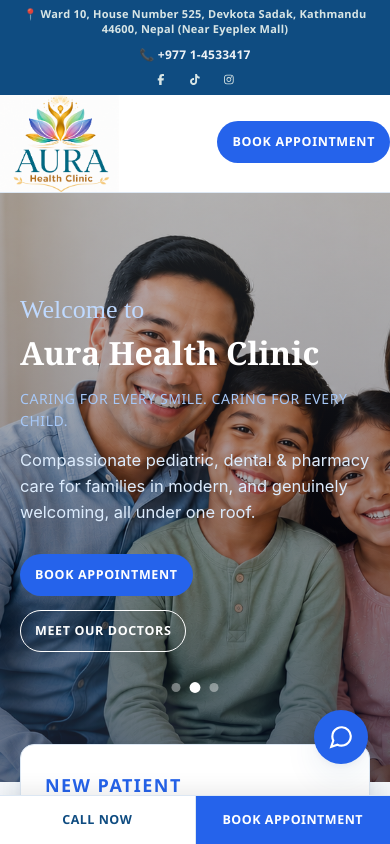
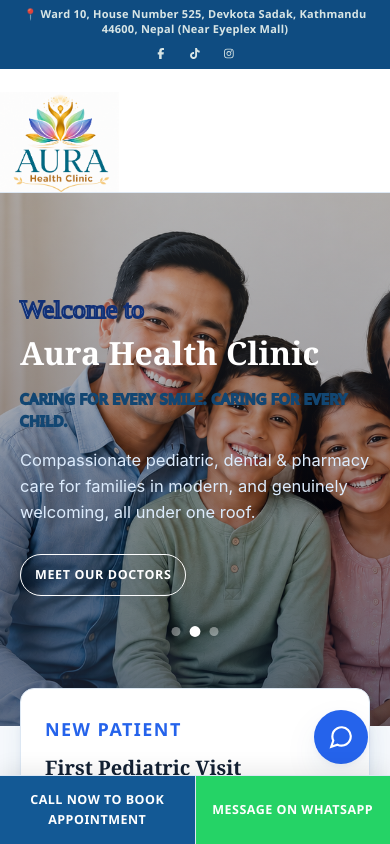
Before and after one commit to ShikhaBhattarai/AuraHealth, a React (Vite) app: page / in a window 390 px wide. Shown: the top 844 px of the page. Built offline with nearby package versions, Linux system fonts and the light colour scheme.

Commit message:
Update mobile theme and add whatsapp

```diff
--- a/src/components/home/Divisions.tsx
+++ b/src/components/home/Divisions.tsx
@@ -39,6 +39,7 @@ export default function Divisions() {
             <h3>{division.name}</h3>
             <div className="who">{division.who}</div>
             <p>{division.description}</p>
+            {(division.slug === "pediatric-care" || division.slug === "dental-care") && <h4>Service Provided</h4>}
             <div className="sublist">
               {division.services.map((service) => (
                 <span key={service}>{service}</span>
--- a/src/components/home/OffersStrip.tsx
+++ b/src/components/home/OffersStrip.tsx
@@ -9,7 +9,6 @@ export default function OffersStrip() {
             <div className="tag">{offer.tag}</div>
             <h3>{offer.title}</h3>
             <p>{offer.description}</p>
-            <a href={offer.href}>{offer.linkLabel}</a>
           </div>
         ))}
       </div>
--- a/src/components/home/Reviews.tsx
+++ b/src/components/home/Reviews.tsx
@@ -8,7 +8,6 @@ export default function Reviews() {
           <div className="eyebrow">Hear From Our Families</div>
           <h2>Families across Kathmandu trust Aura</h2>
         </div>
-        <div className="sample-note">Sample layout — to populate with real Google Reviews at launch</div>
         <div className="rating-row">
           <span className="stars">★★★★★</span>
           <span className="rating-num">{googleRating.score}</span>
--- a/src/components/layout/Header.tsx
+++ b/src/components/layout/Header.tsx
@@ -43,8 +43,18 @@ export default function Header() {
           </a>
         </nav>
         <div className="head-actions">
-          <a className="phone-link" href={siteConfig.phoneHref}>
-            {siteConfig.phone}
+          <a className="phone-link" href="tel:+97714533417">
+            Book Appointment <br />
+            +977 1-4533417
+          </a>
+          <a
+            className="whatsapp-link"
+            href="https://wa.me/9779841476401?text=Hello%20Aura%20Health%20Clinic%2C%20I%20would%20like%20to%20book%20an%20appointment."
+            target="_blank"
+            rel="noopener noreferrer"
+            aria-label="Chat on WhatsApp"
+          >
+            +9779841476401
           </a>
           <Button href="#appointment">Book Appointment</Button>
         </div>
--- a/src/components/layout/StickyMobileCta.tsx
+++ b/src/components/layout/StickyMobileCta.tsx
@@ -5,7 +5,16 @@ export default function StickyMobileCta() {
     <div className="sticky-cta">
       <div className="row">
         <a className="call" href={siteConfig.phoneHref}>
-          Call Now
+          Call Now To Book Appointment
+        </a>
+        <a
+          className="whatsapp-link"
+          href="https://wa.me/9779841476401?text=Hello%20Aura%20Health%20Clinic%2C%20I%20would%20like%20to%20book%20an%20appointment."
+          target="_blank"
+          rel="noopener noreferrer"
+          aria-label="Chat on WhatsApp"
+        >
+          Message On WHATSAPP
         </a>
         <a className="book" href="#appointment">
           Book Appointment
--- a/src/components/layout/UtilityBar.tsx
+++ b/src/components/layout/UtilityBar.tsx
@@ -9,9 +9,6 @@ export default function UtilityBar() {
         <div className="left">
           <a href={siteConfig.addressHref} target="_blank" rel="noopener noreferrer">
             📍 {siteConfig.address}
-          </a>
-          <a className="phone-link" href={siteConfig.phoneHref}>
-            📞 {siteConfig.phone}
           </a>
         </div>
         <div className="left social">
--- a/src/index.css
+++ b/src/index.css
@@ -90,9 +90,12 @@ nav.primary .item:hover .drop{ display:block; }
 nav.primary .drop a{ display:block; padding:8px 12px; font-size:12.5px; text-transform:none; letter-spacing:0; border-radius:6px; color:var(--ink-soft); }
 nav.primary .drop a:hover{ background:var(--tint); color:var(--deep); }
 .head-actions{ display:flex; align-items:center; gap:18px; }
-.phone-link{ font-family:var(--geo); font-size:13.5px; font-weight:600; color:var(--deep); white-space:nowrap; }
+.phone-link, .whatsapp-link, .call-to-book{ font-family:var(--geo); font-size:13.5px; font-weight:600; color:#fff; background:var(--mid); padding:12px 24px; border-radius:100px; white-space:nowrap; display:inline-flex; align-items:center; justify-content:center; }
+.whatsapp-link{ background:#25D366; }
+.call-to-book{ margin-top:10px; }
 .btn{ font-family:var(--geo); font-size:12.5px; font-weight:600; letter-spacing:0.05em; text-transform:uppercase; padding:12px 24px; border-radius:100px; display:inline-block; border:1px solid transparent; white-space:nowrap; cursor:pointer; }
 .btn-fill{ background:var(--mid); color:#fff; }
+a[href="#appointment"].btn.btn-fill{ display:none !important; }
 .btn-fill:hover{ background:var(--deep); }
 .btn-outline{ border-color:var(--surface); color:#fff; background:transparent; }
 .btn-outline.on-light{ border-color:var(--deep); color:var(--deep); }
@@ -101,13 +104,12 @@ nav.primary .drop a:hover{ background:var(--tint); color:var(--deep); }
 .btn-onlight:hover{ background:var(--tint); }
 @media (max-width:980px){
   nav.primary{ display:none; }
-  .phone-link{ display:inline-flex; }
+  .phone-link, .whatsapp-link{ display:inline-flex; }
   .head-actions{ gap:10px; }
 }
 @media (max-width:640px){
   .site .wrap{ padding:44px 0px 0px 0px; gap:0px; }
-  .head-actions{ gap:8px; }
-  .phone-link{ font-size:11.5px; }
+  .head-actions{ display:none; }
   .btn{ padding:10px 14px; }
 }
 
@@ -118,9 +120,9 @@ nav.primary .drop a:hover{ background:var(--tint); color:var(--deep); }
 .hero::after{ width:280px; height:280px; background:#fff; bottom:-140px; left:-80px; opacity:0.06; }
 .hero .wrap{ position:relative; z-index:1; }
 @media (max-width:900px){ .hero{ padding:64px 0 130px; } }
-.eyebrow-script{ font-family:var(--script); font-size:26px; color:#BFD9FF; margin-bottom:4px; }
+.eyebrow-script{ font-family:var(--script); font-size:26px; color:#BFD9FF; margin-bottom:4px; -webkit-text-stroke: 2px #113076; }
 .hero h1{ color:#fff; font-size:clamp(32px,5vw,52px); line-height:1.1; }
-.hero .tagline{ font-family:var(--geo); font-size:14px; letter-spacing:0.04em; text-transform:uppercase; color:#A7C8F7; margin:18px 0 14px; }
+.hero .tagline{ font-family:var(--geo); font-size:14px; letter-spacing:0.04em; text-transform:uppercase; color:#A7C8F7; margin:18px 0 14px; -webkit-text-stroke: 2px #124672; }
 .hero p.sub{ color:#DDECFD; font-size:16.5px; max-width:48ch; }
 .hero .cta-row{ display:flex; gap:14px; margin-top:28px; flex-wrap:wrap; }
 
@@ -286,7 +288,7 @@ details.faq p{ margin-top:12px; font-size:14px; max-width:none; }
 .mission .eyebrow{ color:var(--mid); }
 
 /* final cta */
-.cta-band{ background:linear-gradient(120deg, var(--mid), var(--deep)); padding:80px 0; text-align:center; }
+.cta-band{ display:none; }
 .cta-band h2{ color:#fff; font-size:32px; }
 .cta-band p{ color:#E4F5EE; margin:14px auto 26px; }
 
@@ -314,8 +316,9 @@ footer.site{ background:#0f4c81; color:#FFFFFF; padding:70px 0 0; }
 .sticky-cta{ position:fixed; bottom:0; left:0; right:0; z-index:60; display:none; background:var(--surface); border-top:1px solid var(--line); box-shadow:0 -6px 20px rgba(0,0,0,0.08); }
 .sticky-cta .row{ display:flex; }
 .sticky-cta a{ flex:1; text-align:center; padding:14px; font-family:var(--geo); font-size:12.5px; font-weight:700; text-transform:uppercase; letter-spacing:0.04em; }
-.sticky-cta .call{ color:var(--deep); border-right:1px solid var(--line); }
-.sticky-cta .book{ background:var(--mid); color:#fff; }
+.sticky-cta .call{ background: rgb(19 89 149); color: #fff; border-right:1px solid var(--line); }
+.sticky-cta .book{ display:none; }
+.sticky-cta a.whatsapp-link { border-radius: 0px !important; }
 @media (max-width:760px){ .sticky-cta{ display:block; } body{ padding-bottom:54px; } }
 
 .whatsapp-fab{
--- a/src/lib/data.ts
+++ b/src/lib/data.ts
@@ -45,7 +45,13 @@ export const divisions: Division[] = [
     who: "Dr. Susan Bhattarai, MD",
     description:
       "Newborn to adolescent care — well-child checkups, growth monitoring, vaccination, and treatment for fever, asthma, allergies and infections.",
-    services: ["Well-Child Checkups", "Vaccination", "Newborn Care", "Nutrition"],
+    services: [
+      "Child Checkups",
+      "Vaccination & Immunization",
+      "Newborn Care",
+      "Asthma & Allergy Care",
+      "Pediatric ECG — Coming Soon",
+    ],
     icon: "pediatric",
   },
   {
@@ -54,7 +60,13 @@ export const divisions: Division[] = [
     who: "Dr. Binita Pathak, MDS",
     description:
       "Comprehensive dental care from routine cleaning to crowns, bridges and full smile restoration, using modern techniques and materials.",
-    services: ["Cleaning", "Root Canal", "Crowns & Bridges", "Dentures"],
+    services: [
+      "Teeth Cleaning",
+      "Root Canal Treatment",
+      "Crowns & Bridges",
+      "Dentures",
+      "Smile Makeover",
+    ],
     icon: "dental",
   },
   {
@@ -81,15 +93,15 @@ export const offers: Offer[] = [
     tag: "New Patient",
     title: "First Pediatric Visit",
     description: "Comprehensive well-child check-up & growth assessment for first-time families.",
-    linkLabel: "Book this visit →",
-    href: "#appointment",
+    linkLabel: "Book Appointment",
+    href: "tel:+97714533417",
   },
   {
     tag: "Family Dental",
     title: "Checkup & Cleaning",
     description: "Exam, scaling and personalised treatment planning with Dr. Binita Pathak.",
-    linkLabel: "Book this visit →",
-    href: "#appointment",
+    linkLabel: "Book Appointment",
+    href: "tel:+97714533417",
   },
   {
     tag: "Convenience",
```
Also changed, not shown: 5 other files (tests, documents, lock files or other folders).
